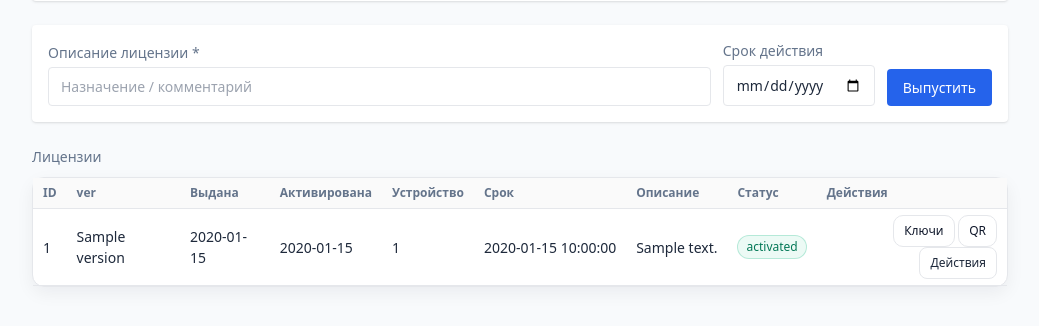
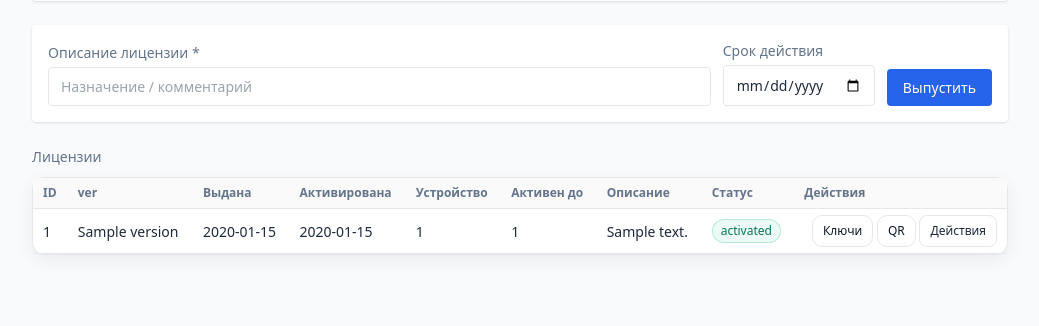
Before and after one commit to bolotovalex/LicenseServerPryamolineynost, a FastAPI app: template templates/client_detail.html in a window 1280 px wide. Shown: the part 310-636 px from the top of the page, without its empty margins (120-1159 px from the left). Run offline with FastAPI, Linux system fonts and the light colour scheme; the template is opened without the code that fills it: most values are stand-ins (such as "Sample title", 1, 10 or a date in 2020); some libraries are stand-ins or nearby versions.

```diff
--- a/templates/client_detail.html
+++ b/templates/client_detail.html
@@ -46,7 +46,7 @@
         <th>Выдана</th>
         <th>Активирована</th>
         <th>Устройство</th>
-        <th>Срок</th>
+        <th>Активен до</th>
         <th>Описание</th>
         <th>Статус</th>
         <th class="right">Действия</th>
@@ -72,7 +72,9 @@
           {% else %}—{% endif %}
         </td>
         <td class="ellipsis w-280" title="{{ lic.device_id or '' }}">{{ lic.device_id or '—' }}</td>
-        <td class="ellipsis w-220" title="{{ lic.expires_at or 'бессрочно' }}">{{ lic.expires_at or 'бессрочно' }}</td>
+        <td class="ellipsis w-280" title="{{ lic.device_id or '' }}">
+          {{ lic.device_id[:12] ~ '…' if lic.device_id and lic.device_id|length > 12 else (lic.device_id or '—') }}
+        </td>
         <td class="ellipsis w-280" title="{{ lic.description or '' }}">{{ lic.description or '—' }}</td>
         <td>
           {% if lic.is_blocked %}
```
